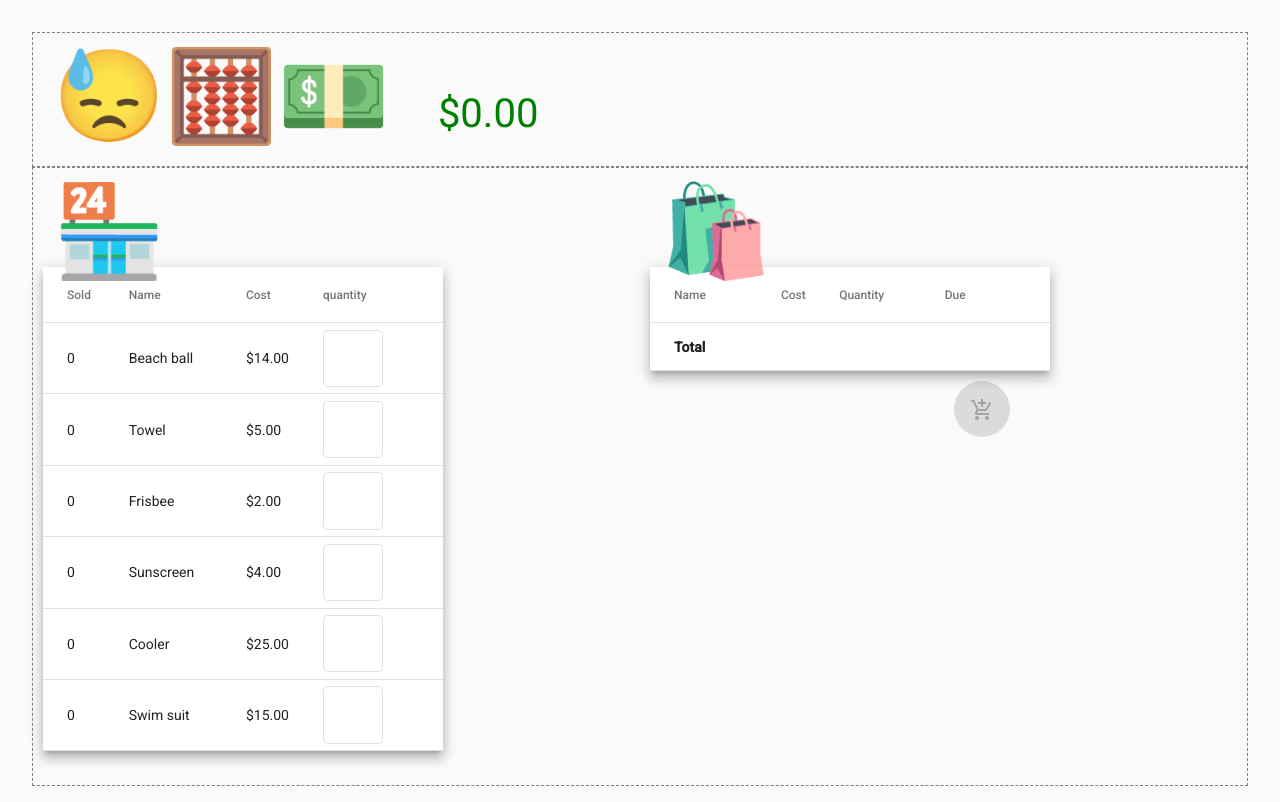
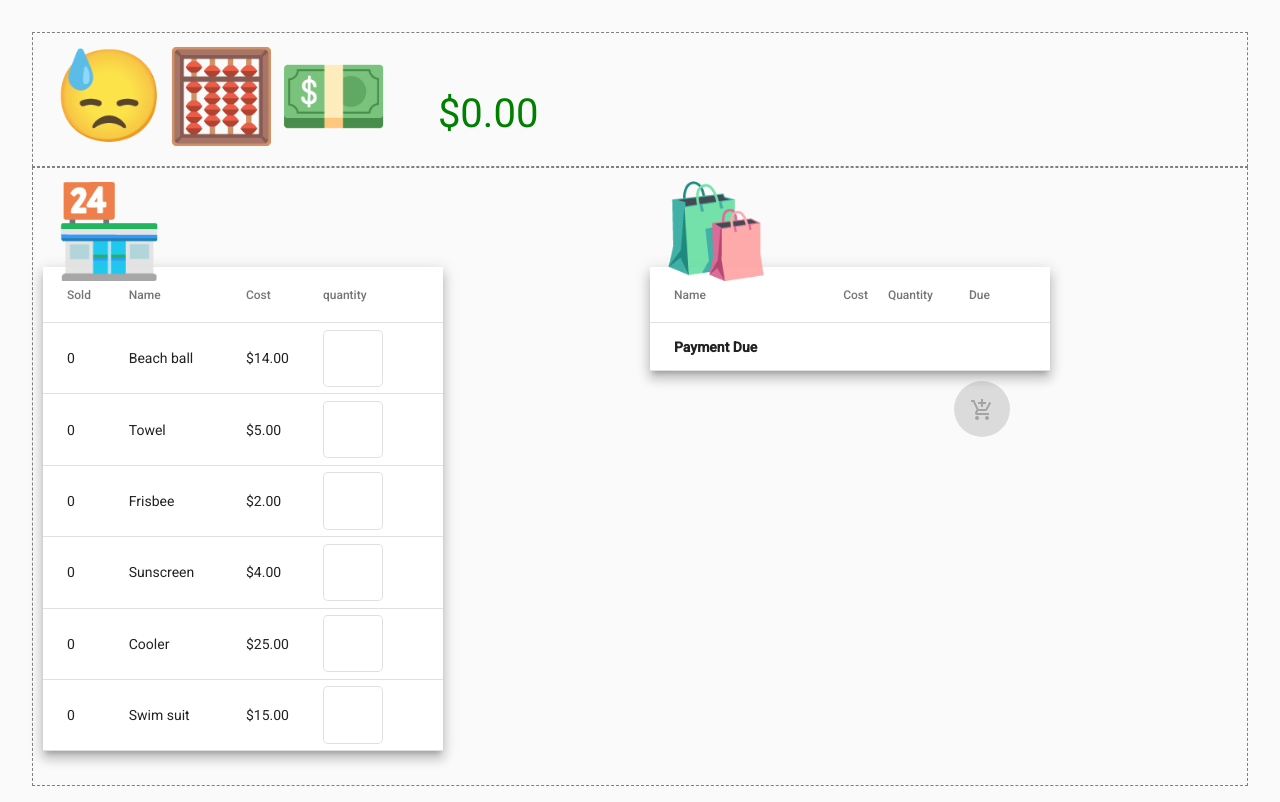
Before and after one commit to mohsenmadi/summit-comp-store, an Angular app: page / in a window 1280 px wide. Shown: the top 802 px of the page. Built offline with nearby package versions, Linux system fonts and the light colour scheme.

Commit message:
all good-9

```diff
--- a/src/app/comps/buyer/buyer.component.html
+++ b/src/app/comps/buyer/buyer.component.html
@@ -5,7 +5,7 @@
   <ng-container matColumnDef="name">
     <th mat-header-cell *matHeaderCellDef> Name</th>
     <td mat-cell *matCellDef="let order"> {{order.name}} </td>
-    <td mat-footer-cell *matFooterCellDef> Total</td>
+    <td mat-footer-cell *matFooterCellDef> Payment Due</td>
   </ng-container>
 
   <ng-container matColumnDef="cost">
```
